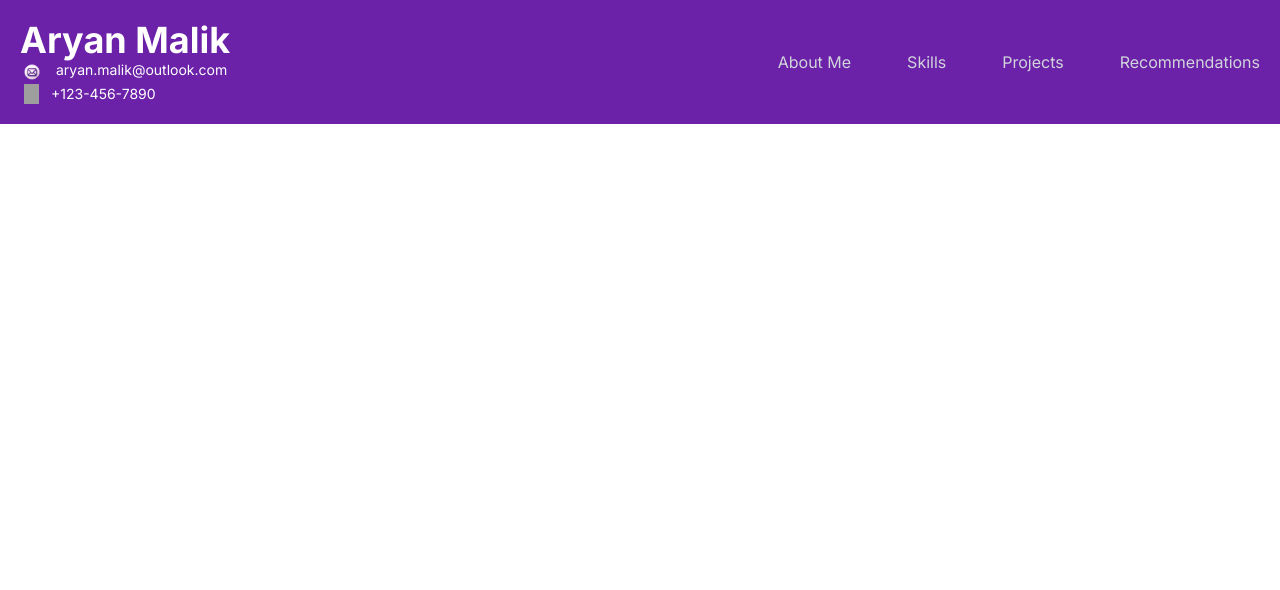
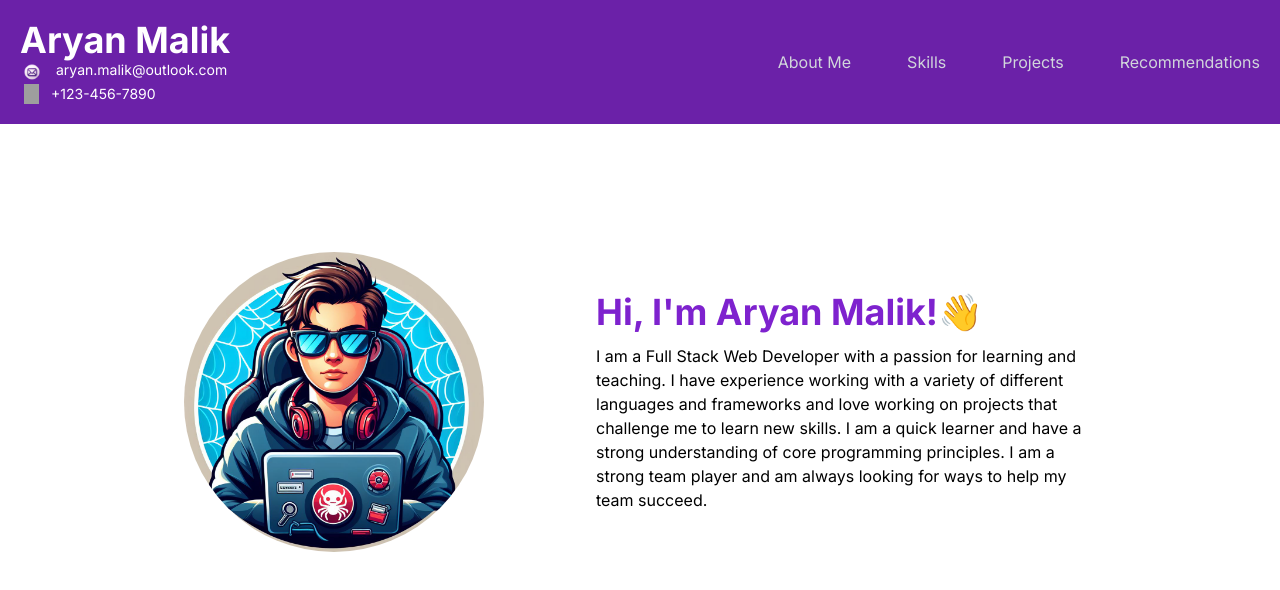
Before and after one commit to 0xScratch/Coursera-Project, a Next.js app: page / in a window 1280 px wide. Shown: the top 590 px of the page. Built offline with nearby package versions, Linux system fonts and the light colour scheme; grey boxes are pictures that could not be loaded.

Commit message:
AboutMe Section created

```diff
--- /dev/null
+++ b/app/components/Hero.jsx
@@ -0,0 +1,24 @@
+import Image from "next/image";
+
+export const Hero = () => {
+    return (
+        <div className="flex m-32 gap-28 pl-14 pr-14">
+            {/* Profile Pic */}
+            <Image
+                src="/profile-pic.jpg"
+                alt="Profile_Pic"
+                width={300}
+                height={300}
+                className="rounded-full"
+            />
+
+            {/* Description */}
+            <div className="my-auto">
+                <h1 className="text-purple-700 font-bold text-4xl mb-3">Hi, I&apos;m Aryan Malik!👋</h1>
+                <p>
+                    I am a Full Stack Web Developer with a passion for learning and teaching. I have experience working with a variety of different languages and frameworks and love working on projects that challenge me to learn new skills. I am a quick learner and have a strong understanding of core programming principles. I am a strong team player and am always looking for ways to help my team succeed.
+                </p>
+            </div>
+        </div>
+    )
+}
--- a/app/page.js
+++ b/app/page.js
@@ -1,9 +1,10 @@
 import Image from "next/image";
+import { Hero } from "./components/Hero";
 
 export default function Home() {
   return (
     <main className="">
-
+      <Hero />
     </main>
   );
 }
```
Also changed, not shown: public/profile-pic.jpg (added).
